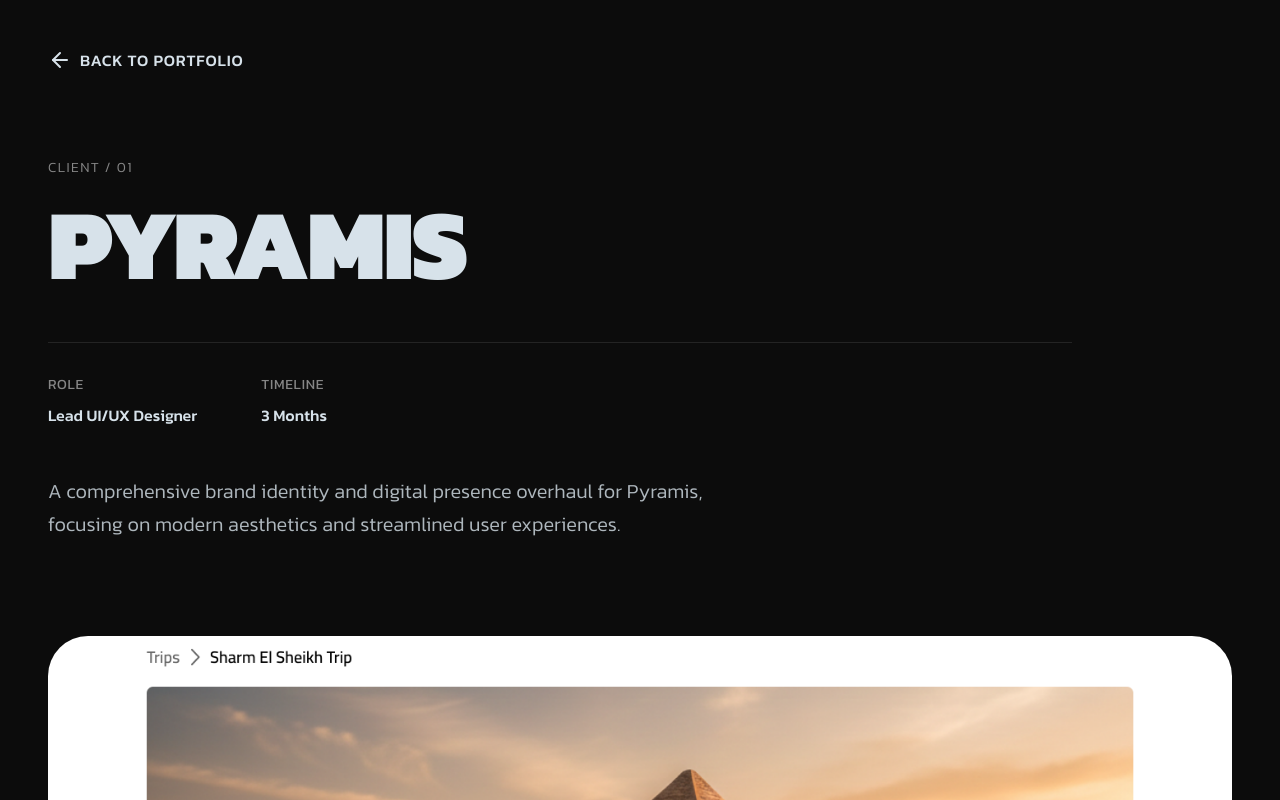
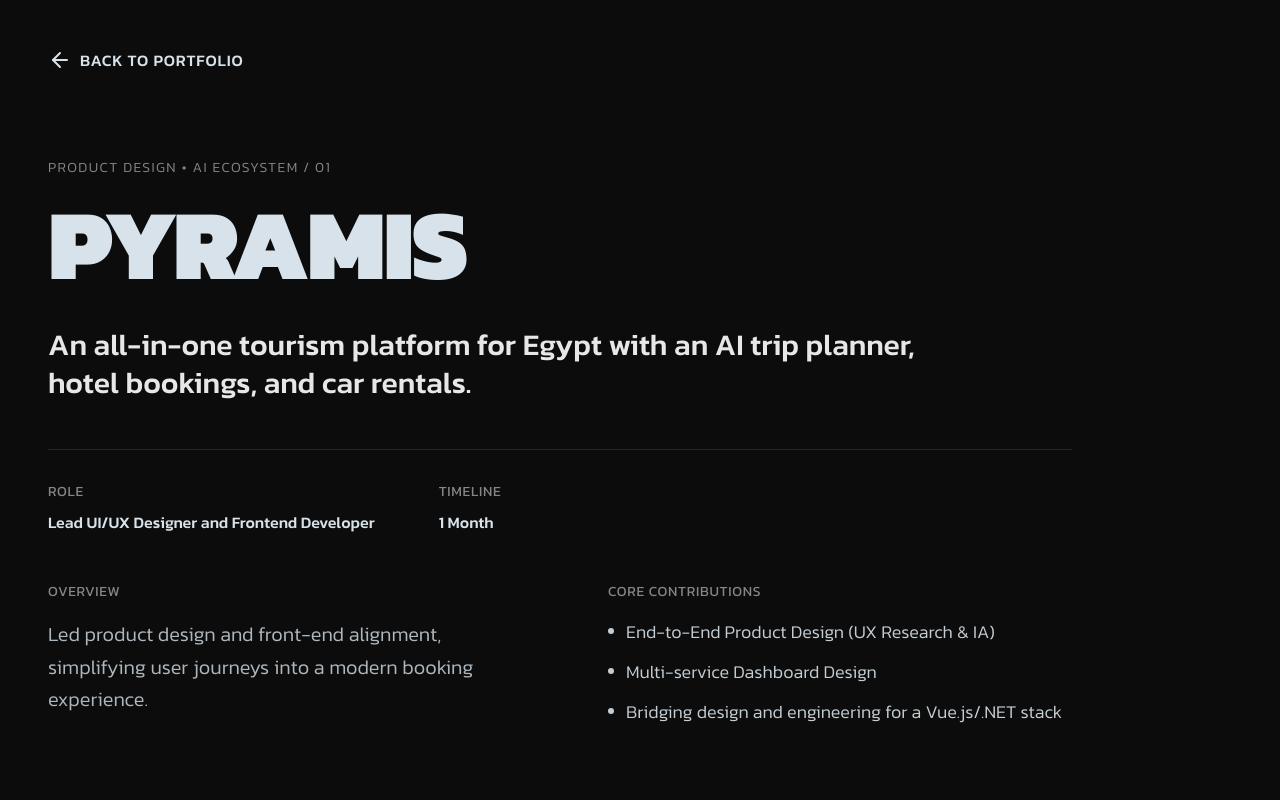
Before and after one commit to abdelrahmanashraf-dev/try2, a React (Vite) app: page /project/01 in a window 1280 px wide. Shown: the top 800 px of the page. Built offline with nearby package versions, Linux system fonts and the light colour scheme.

Commit message:
feat: extend project schema and update CaseStudyPage UI to include pitches and core contribution points

```diff
--- a/src/data/projects.ts
+++ b/src/data/projects.ts
@@ -19,46 +19,70 @@ export type Project = {
   description?: string;
   role?: string;
   timeline?: string;
+  pitch?: string;
+  corePoints?: string[];
+  tag?: string;
 };
 
 export const PROJECTS: Project[] = [
   {
     id: "01",
-    category: "Client",
+    category: "Product Design",
+    tag: "PRODUCT DESIGN • AI ECOSYSTEM",
     name: "Pyramis",
-    description: "A comprehensive brand identity and digital presence overhaul for Pyramis, focusing on modern aesthetics and streamlined user experiences.",
-    role: "Lead UI/UX Designer",
-    timeline: "3 Months",
+    pitch: "An all-in-one tourism platform for Egypt with an AI trip planner, hotel bookings, and car rentals.",
+    description: "Led product design and front-end alignment, simplifying user journeys into a modern booking experience.",
+    corePoints: [
+      "End-to-End Product Design (UX Research & IA)",
+      "Multi-service Dashboard Design",
+      "Bridging design and engineering for a Vue.js/.NET stack"
+    ],
+    role: "Lead UI/UX Designer and Frontend Developer",
+    timeline: "1 Month",
     images: {
-      col1Top: pyramisImg,
-      col1Bottom: pyramis2Img,
-      col2: pyramis2Img
+      col1Top: pyramis2Img,
+      col1Bottom: pyramisImg,
+      col2: pyramisImg
     }
   },
   {
     id: "02",
-    category: "Personal",
+    category: "E-Commerce",
+    tag: "E-COMMERCE • UI/UX DESIGN",
     name: "Wearopia",
-    description: "An innovative e-commerce concept for a fashion brand, emphasizing immersive product discovery and smooth checkout flows.",
+    pitch: "A modern e-commerce platform for a contemporary clothing brand, focused on intuitive product discovery and a friction-free checkout.",
+    description: "A modern e-commerce platform for a contemporary clothing brand, focused on intuitive product discovery and a friction-free checkout.",
+    corePoints: [
+      "Conversion funnel optimization",
+      "Balance between brand identity and clean UI",
+      "Minimalist aesthetics for product-first impact"
+    ],
     role: "Product Designer",
-    timeline: "2 Months",
+    timeline: "2 weeks",
     images: {
-      col1Top: wearopiaImg,
+      col1Top: wearopia2Img,
       col1Bottom: wearopia3Img,
-      col2: wearopia2Img
+      col2: wearopiaImg
     }
   },
   {
     id: "03",
-    category: "Client",
-    name: "QR development",
-    description: "A functional and sleek dashboard interface designed to help users generate, track, and manage QR codes effectively.",
+    category: "Web Design",
+    tag: "WEB DESIGN • B2B SAAS",
+    name: "QR Development",
+    pitch: "High-converting marketing and service pages for a tech-driven SaaS company, showcasing corporate capabilities and software solutions.",
+    description: "High-converting marketing and service pages for a tech-driven SaaS company, showcasing corporate capabilities and software solutions.",
+    corePoints: [
+      "High-converting B2B information architecture",
+      "Visual hierarchy and strategic CTAs",
+      "Production-ready component thinking and frontend feasibility"
+    ],
     role: "UI/UX Designer",
-    timeline: "1.5 Months",
+    timeline: "1 week",
     images: {
-      col1Top: qrdevelopmentImg,
+      col1Top: qrdevelopment3Img,
       col1Bottom: qrdevelopment2Img,
-      col2: qrdevelopment3Img
+      col2: qrdevelopmentImg
     }
   }
 ];
--- a/src/pages/CaseStudyPage.tsx
+++ b/src/pages/CaseStudyPage.tsx
@@ -39,11 +39,17 @@ export default function CaseStudyPage() {
       {/* Header */}
       <FadeIn y={30} className="max-w-5xl mb-16 sm:mb-24">
         <span className="text-white/50 font-light uppercase tracking-widest text-sm mb-4 block">
-          {project.category} / {project.id}
+          {project.tag || project.category} / {project.id}
         </span>
         <h1 className="text-[clamp(3rem,8vw,100px)] font-black uppercase leading-none tracking-tight mb-8">
           {project.name}
         </h1>
+
+        {project.pitch && (
+          <p className="text-2xl sm:text-3xl font-medium mb-8 text-white/90 max-w-4xl leading-tight">
+            {project.pitch}
+          </p>
+        )}
 
         <div className="flex flex-col sm:flex-row gap-8 sm:gap-16 border-t border-white/10 pt-8 mt-12">
           {project.role && (
@@ -60,13 +66,30 @@ export default function CaseStudyPage() {
           )}
         </div>
 
+        <div className="mt-12 flex flex-col md:flex-row gap-12 md:gap-24">
           {project.description && (
-          <div className="mt-12 max-w-2xl">
+            <div className="flex-1 max-w-2xl">
+              <h3 className="text-white/50 text-sm uppercase tracking-wider mb-4">Overview</h3>
               <p className="text-lg sm:text-xl font-light leading-relaxed opacity-80">
                 {project.description}
               </p>
             </div>
           )}
+
+          {project.corePoints && project.corePoints.length > 0 && (
+            <div className="flex-1">
+              <h3 className="text-white/50 text-sm uppercase tracking-wider mb-4">Core Contributions</h3>
+              <ul className="flex flex-col gap-3">
+                {project.corePoints.map((point, i) => (
+                  <li key={i} className="flex items-start gap-3 text-lg font-light opacity-90">
+                    <span className="mt-2.5 w-1.5 h-1.5 rounded-full bg-[#D7E2EA] shrink-0"></span>
+                    {point}
+                  </li>
+                ))}
+              </ul>
+            </div>
+          )}
+        </div>
       </FadeIn>
 
       {/* Masonry / Grid Images */}
```
Lines whose indentation alone changed are shown as unchanged.
